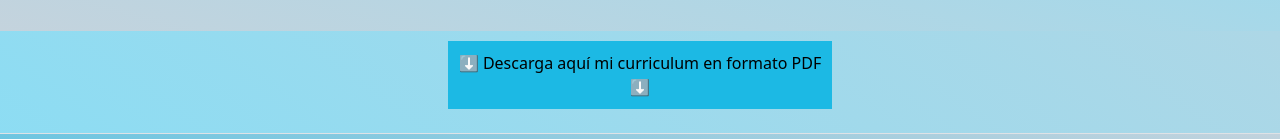
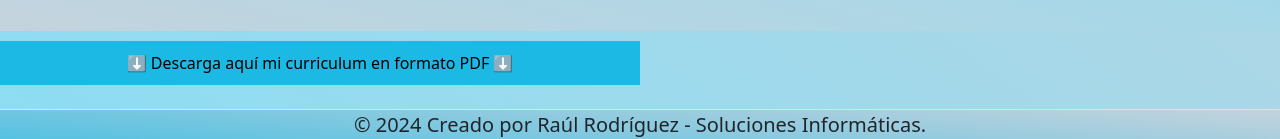
Before and after one commit to RaulWeirdStackDev/CVRaulReact, a React (Vite) app: page / in a window 1280 px wide. Shown: the part 680-819 px from the top of the page. Built offline with nearby package versions, Linux system fonts and the light colour scheme.

Commit message:
Trabajando en responsividad footer

```diff
--- a/src/components/Footer/footer.css
+++ b/src/components/Footer/footer.css
@@ -17,8 +17,8 @@ footer {
 
   @media (max-width:576px){
     footer {
-        position: relative;
-        bottom: auto;
+        position: fixed;
+        bottom: 0;
         text-align: center;
       }
   }
--- a/src/views/Experiencia/experiencia.css
+++ b/src/views/Experiencia/experiencia.css
@@ -12,3 +12,12 @@
 }
 
 .experiencia ul{list-style: none;}
+
+
+@media (max-width:576px){
+    footer {
+        position: relative;
+        bottom: 0;
+        text-align: center;
+      }
+  }
--- a/src/views/Home/CVenPDF/CVenPDF.jsx
+++ b/src/views/Home/CVenPDF/CVenPDF.jsx
@@ -4,8 +4,7 @@ export const CVenPDF = () => {
   return (
     <div className="cvDescargable">
     <a href="/CVRaulR.pdf" target="_blank"
-      >⬇ Descarga aquí mi curriculum en formato PDF ⬇</a
-    >
+      >⬇ Descarga aquí mi curriculum en formato PDF ⬇</a>
   </div>
   )
 }
--- a/src/views/Home/CVenPDF/cVenPDF.css
+++ b/src/views/Home/CVenPDF/cVenPDF.css
@@ -1,11 +1,11 @@
 .cvDescargable {
   display: flex;
   justify-content: center;
-  align-items: center;
   padding: 10px;
   padding-block: 10px;
   background-color: #1cb9e4;
-  margin-inline: 35vw;
+  width: 100%;
+  margin: 1rem 0;
   margin-top: 10px;
   text-align: center;
 }
@@ -16,7 +16,17 @@
 
 @media (max-width:576px){
   .cvDescargable{
-    margin-inline: 10vw;
-    width: 100vw;
+    display: flex;
+    justify-content: center;
+    width: 90vw;
   }
 }
+
+@media (min-width:576px){
+  .cvDescargable{
+    display: flex;
+    justify-content: center;
+    align-items: center;
+    width: 50vw;
+  }
+}
--- a/src/views/Home/Home/home.css
+++ b/src/views/Home/Home/home.css
@@ -1,5 +1,19 @@
+.main {
+  flex: 1 0 auto;
+  display: flex;
+  flex-direction: column;
+  align-items: center;
+  width: 100%;
+}
+
+
 @media (max-width: 576px) {
-  .main {
-    overflow: auto;
-  }
+body{
+  display: flex;
+  flex-direction: column;
+  align-items: center;
 }
+
+
+
+}
--- a/src/views/Portafolio/portafolio.css
+++ b/src/views/Portafolio/portafolio.css
@@ -62,4 +62,12 @@ body {
     overflow-x: hidden;
     margin-inline: 0;
   }
+
+  @media (max-width:576px){
+    footer {
+        position: relative;
+        bottom: 0;
+        text-align: center;
+      }
+  }
 }
```
Also changed, not shown: src/App.css (deleted).
